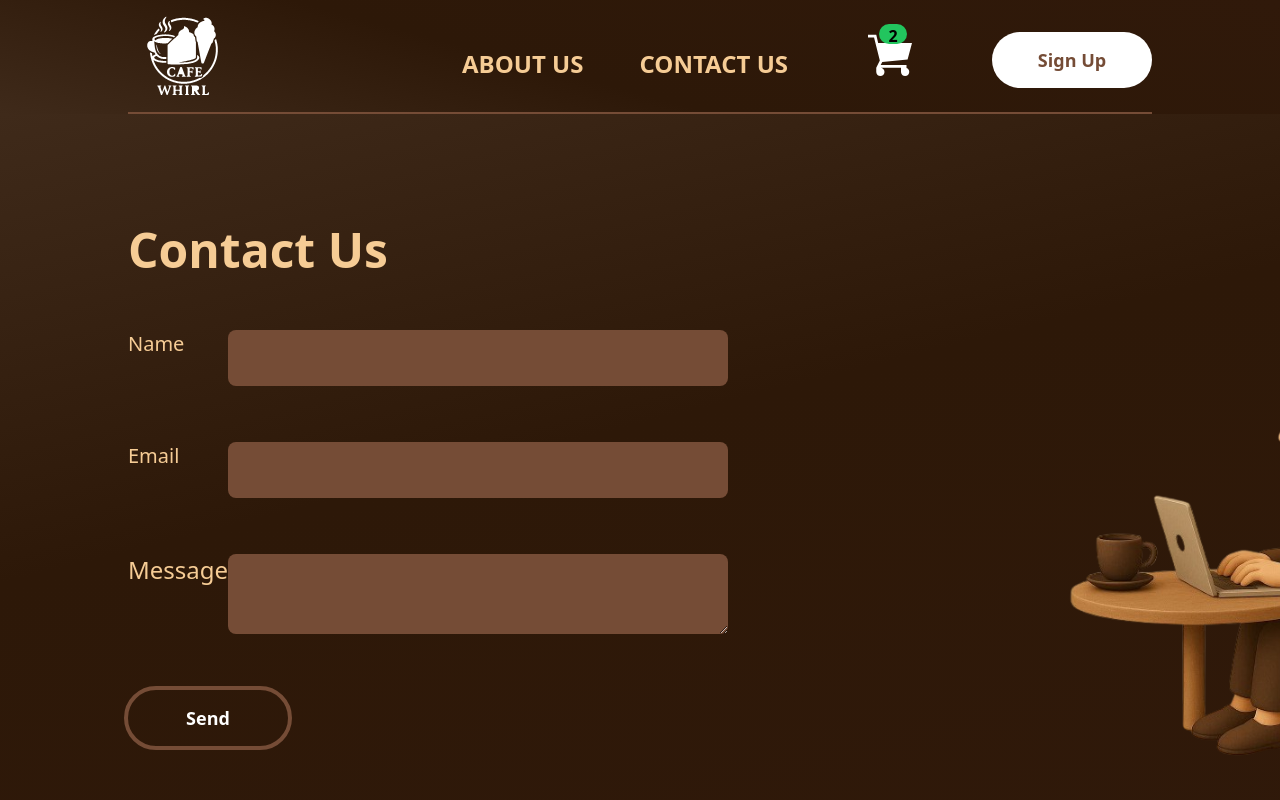
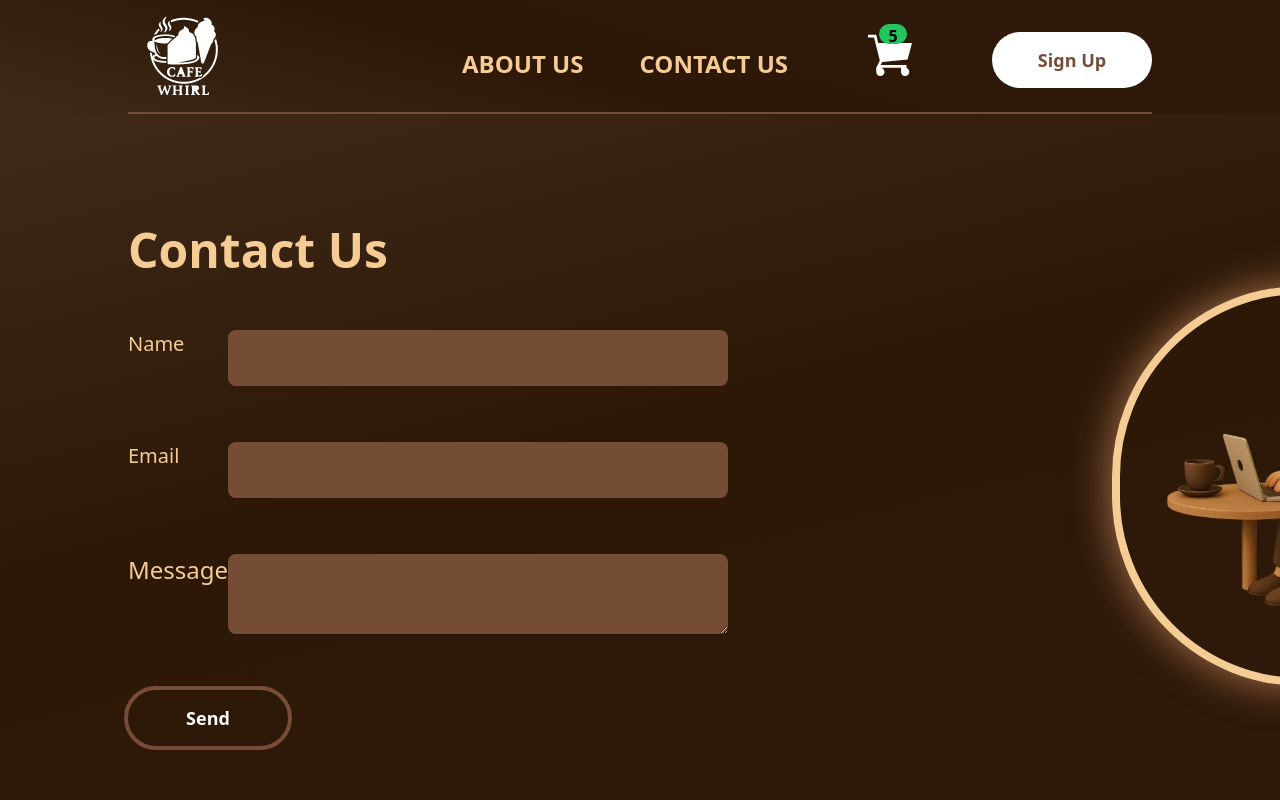
Before and after one commit to fatemeh-abbasi-1/coffee-shop-website, a React (Vite) app: page /contact-us in a window 1280 px wide. Shown: the top 800 px of the page. Built offline with nearby package versions, Linux system fonts and the light colour scheme; data requests are answered from the project's data file.

Commit message:
feat : compelete decorated image

```diff
--- a/db.json
+++ b/db.json
@@ -85,7 +85,7 @@
       "name": "Green tea",
       "price": "150000",
       "image": "src/assets/images/Green_Tea.png",
-      "inventory": 96,
+      "inventory": 95,
       "discount": "10 %"
     },
     {
@@ -93,7 +93,7 @@
       "name": "Banana Cake",
       "price": "150000",
       "image": "src/assets/images/Banana-Cake.png",
-      "inventory": 34,
+      "inventory": 33,
       "discount": "10 %"
     },
     {
@@ -101,7 +101,7 @@
       "name": "Cinnamon Tea",
       "price": "150000",
       "image": "src/assets/images/Cinnamon_Tea.png",
-      "inventory": 86,
+      "inventory": 85,
       "discount": "10 %"
     },
     {
@@ -187,11 +187,35 @@
       "discount": "10 %"
     },
     {
+      "id": "12",
+      "name": "Banana Cake",
+      "price": "150000",
+      "image": "src/assets/images/Banana-Cake.png",
+      "inventory": 32,
+      "discount": "10 %"
+    },
+    {
+      "id": "11",
+      "name": "Green tea",
+      "price": "150000",
+      "image": "src/assets/images/Green_Tea.png",
+      "inventory": 96,
+      "discount": "10 %"
+    },
+    {
       "id": "13",
       "name": "Cinnamon Tea",
       "price": "150000",
       "image": "src/assets/images/Cinnamon_Tea.png",
-      "inventory": 87,
+      "inventory": 86,
+      "discount": "10 %"
+    },
+    {
+      "id": "13",
+      "name": "Cinnamon Tea",
+      "price": "150000",
+      "image": "src/assets/images/Cinnamon_Tea.png",
+      "inventory": 85,
       "discount": "10 %"
     }
   ]
--- /dev/null
+++ b/src/components/molecules/DecoratedImage/DecoratedImage.tsx
@@ -0,0 +1,18 @@
+import Image from "../../atoms/Image/Image";
+
+interface DecoratedImageProps {
+  src: string;
+  alt?: string;
+}
+
+const DecoratedImage: React.FC<DecoratedImageProps> = ({ src, alt }) => {
+  return (
+    <div className="flex items-center justify-center">
+      <div className="pt-6 px-8 w-[380px] h-[400px] relative z-10 border-creamy_white border-8 rounded-full shadow-[0_0_40px_#a9744f] hover:shadow-[0_0_25px_#a9744f] transition-shadow duration-300">
+        <Image alt={alt} src={src} />
+      </div>
+    </div>
+  );
+};
+
+export default DecoratedImage;
--- a/src/components/organisms/ContactUsSection/ContactUsSection.tsx
+++ b/src/components/organisms/ContactUsSection/ContactUsSection.tsx
@@ -7,7 +7,7 @@ import Button from "../../atoms/Button/Button";
 import Label from "../../atoms/Label/Label";
 import Text from "../../atoms/Text/Text";
 import Textarea from "../../atoms/Textarea/Textarea";
-import Image from "../../atoms/Image/Image";
+import DecoratedImage from "../../molecules/DecoratedImage/DecoratedImage";
 
 const ContactUsSection = () => {
   const [email, setEmail] = useState("");
@@ -22,7 +22,7 @@ const ContactUsSection = () => {
 
   return (
     <Section>
-      <div className="flex gap-80 pt-28">
+      <div className="flex gap-96 pt-28">
         <div className="flex flex-col gap-14 w-[700px] ">
           <Title size="medium">Contact Us</Title>
           <InputWithLable
@@ -59,7 +59,8 @@ const ContactUsSection = () => {
           </div>
           <Button onClick={sendMessage}>Send</Button>
         </div>
-        <Image src={"src/assets/images/person.png"} className="w-[500px] h-[450px] mt-24" />
+        <DecoratedImage src={"src/assets/images/person.png"} />
+        {/* <Image src={"src/assets/images/person.png"} className="w-[500px] h-[450px] mt-24" /> */}
       </div>
     </Section>
   );
```
Also changed, not shown: src/components/molecules/DecoratedImage/readme.md (added).
